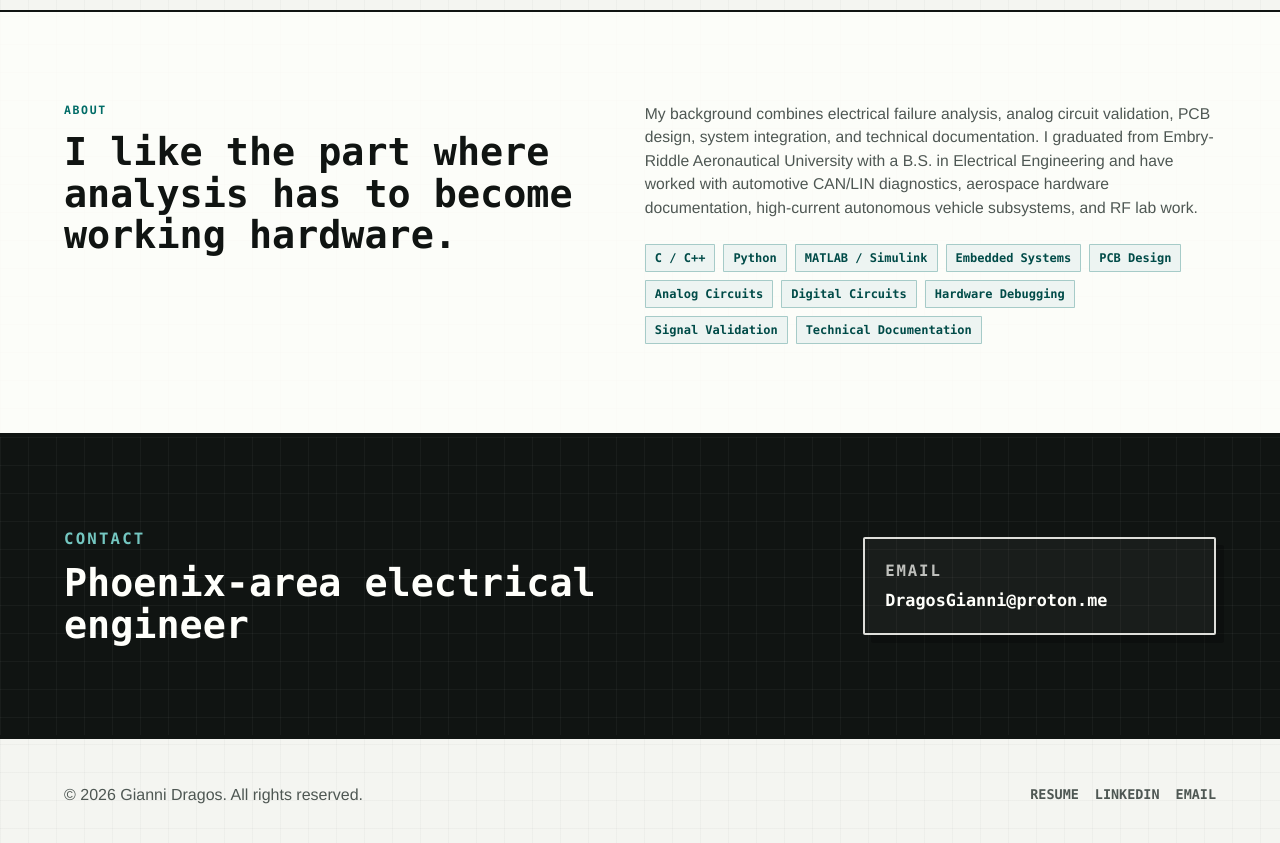
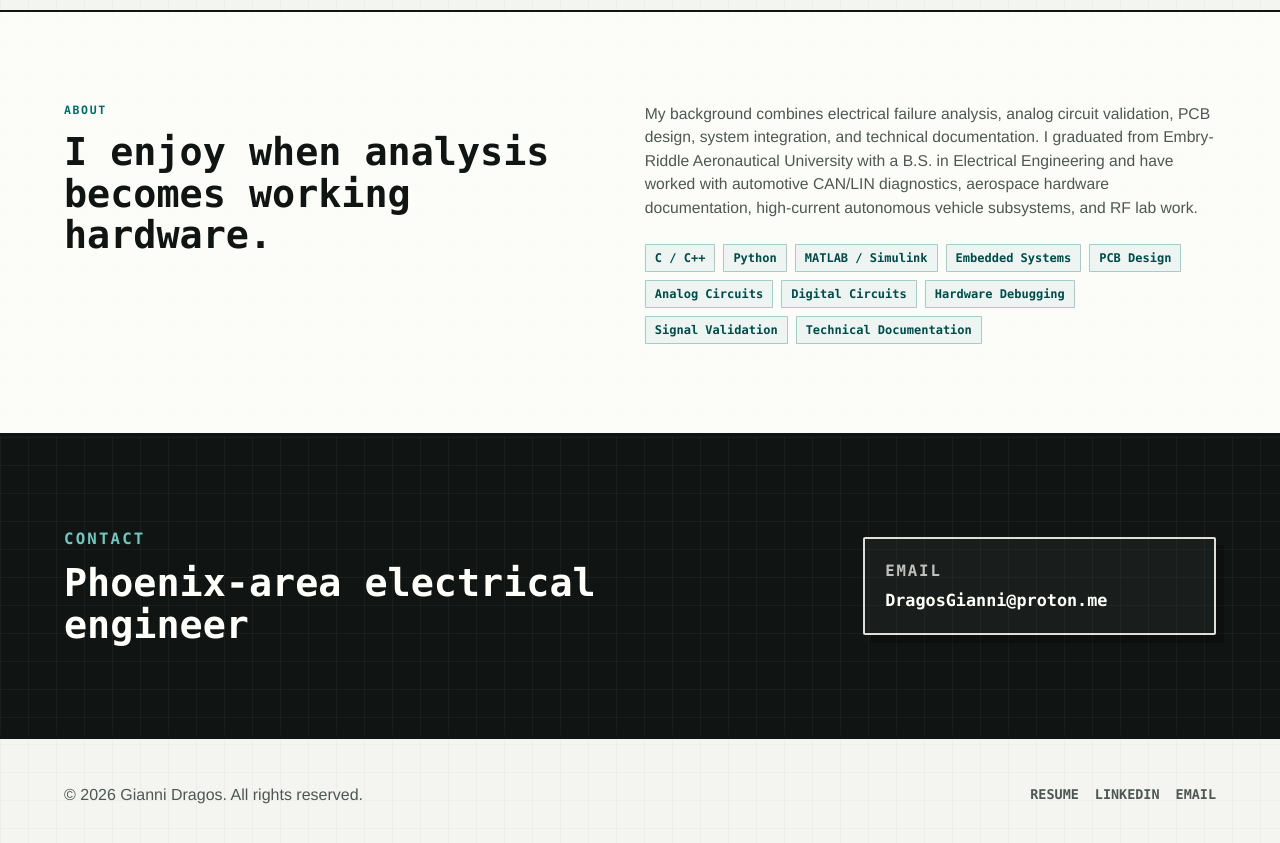
Before and after one commit to Gio-Dra/portfolio, a plain HTML site: page index.html in a window 1280 px wide. Shown: the part 2420-3263 px from the top of the page. Drawn offline with Linux system fonts and the light colour scheme.

Commit message:
Update about section heading text

```diff
--- a/index.html
+++ b/index.html
@@ -188,7 +188,7 @@
       <section class="section split-section" id="about">
         <div class="section-heading">
           <p class="eyebrow">About</p>
-          <h2>I like the part where analysis has to become working hardware.</h2>
+          <h2>I enjoy when analysis becomes working hardware.</h2>
         </div>
         <div class="about-copy">
           <p>
```
